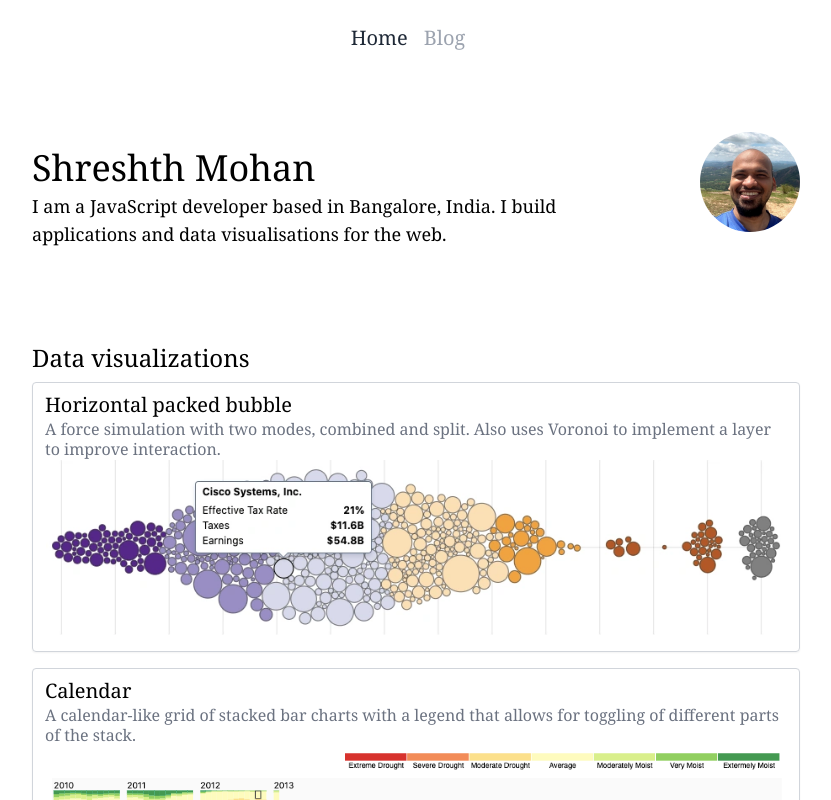
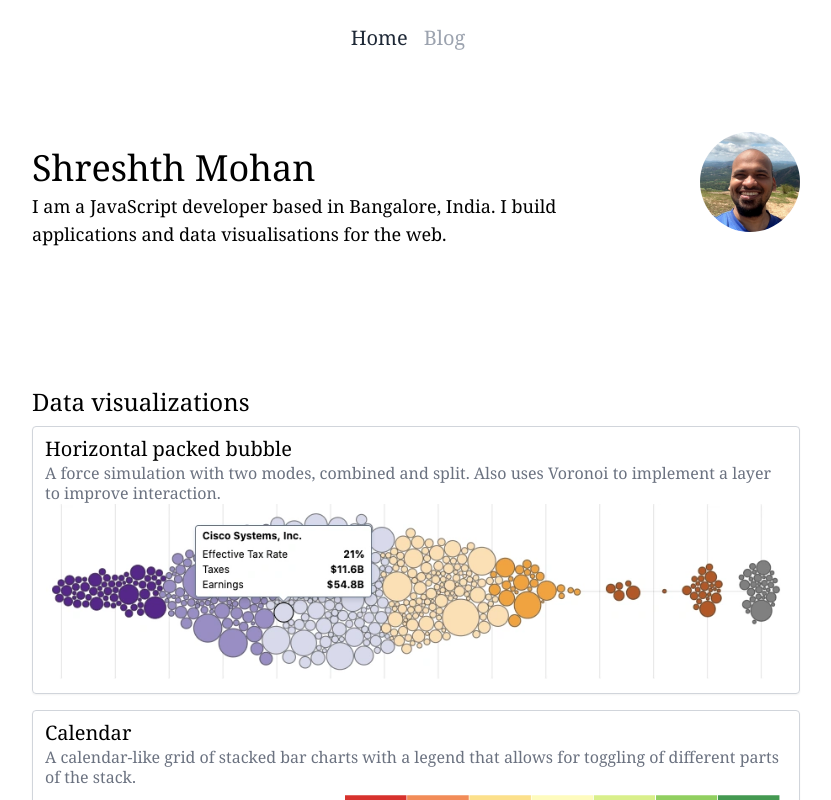
Before and after one commit to shreshthmohan/next-blog, a Next.js app: page / in a window 1280 px wide. Shown: the top 800 px of the page, without its empty margins (224-1055 px from the left). Built offline with nearby package versions, Linux system fonts and the light colour scheme.

Commit message:
add top margin for h2 tag

```diff
--- a/styles/globals.css
+++ b/styles/globals.css
@@ -21,8 +21,8 @@
     @apply h-full;
   }
 
-  main {
-    @apply md:text-lg;
+  h2 {
+    @apply mt-16;
   }
 }
 
```
